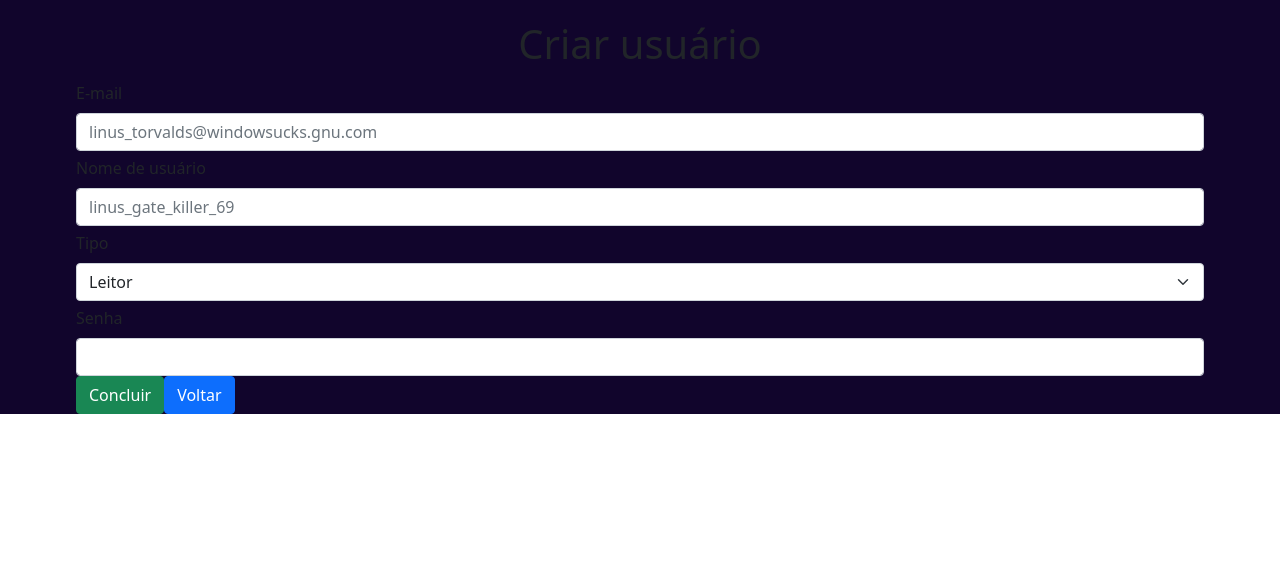
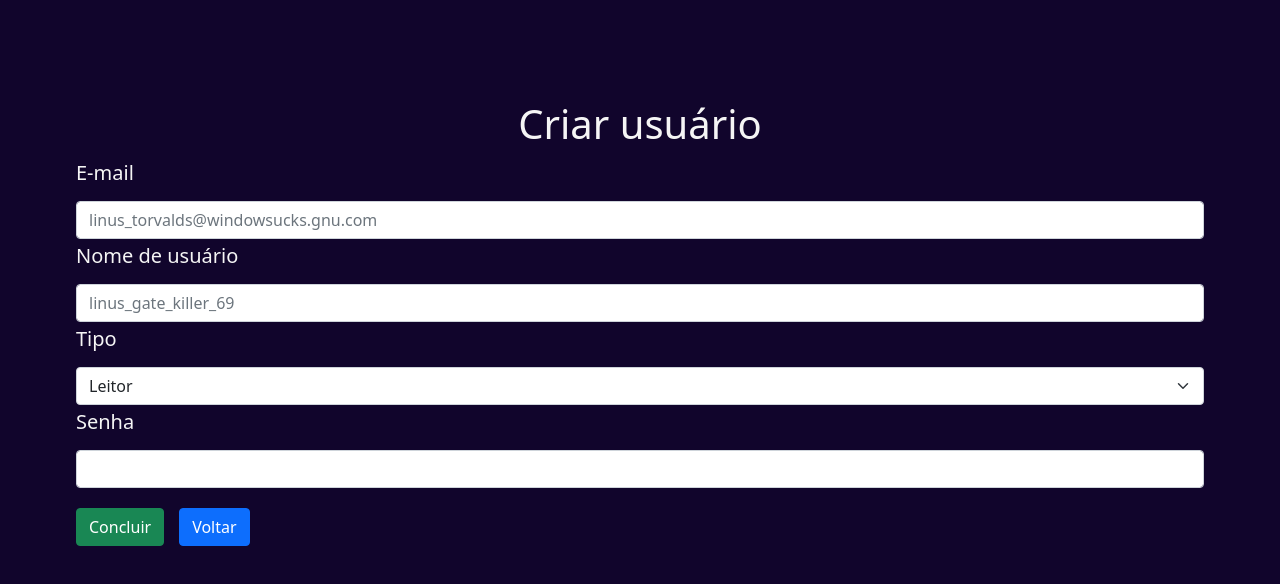
Before and after one commit to offpepe/movie-library, a React (Create React App) app: page /login/signIn in a window 1280 px wide. Shown: the top 584 px of the page. Built offline with nearby package versions, Linux system fonts and the light colour scheme.

Commit message:
feat: SignIn style

```diff
--- a/src/pages/CreateMovie.js
+++ b/src/pages/CreateMovie.js
@@ -13,7 +13,7 @@ export default function CreateMovie () {
       token = localStorage.getItem('token');
       email = localStorage.getItem('email');
     }
-    const [user, getUser] = useState({})
+    const [user, getUser] = useState({});
     const [newMovie, setNewMovie] = useState({});
     const [dispatchCard, setDispatch] = useState(false);
     const [redirect, setRedirect] = useState(false);
--- a/src/pages/SignIn.js
+++ b/src/pages/SignIn.js
@@ -2,6 +2,7 @@ import React, { useState } from 'react';
 import { Button, Container, Form, Alert } from 'react-bootstrap';
 import { Redirect } from 'react-router';
 import { createAccount } from '../services/apiRequests';
+import './css/SignIn.css';
 
 export default function SignIn () {
     const [redirect, setRedirect] = useState(false);
@@ -17,8 +18,8 @@ export default function SignIn () {
         </Alert>
       );
         return (
-            <main>
-                <Container style={ { paddingTop: "20px" } }>
+            <main className="sign-in-main">
+                <Container className="sign-in-conteiner" style={ { paddingTop: "20px" } }>
                   <h1 style={ { textAlign: "center" } }> Criar usuário </h1>
                   <Form onSubmit={ async (ev) => {
                       ev.preventDefault();
@@ -49,24 +50,26 @@ export default function SignIn () {
                           }
                       }
                   } }>
-                      <Form.Label> E-mail </Form.Label>
+                      <Form.Label> <h5>E-mail</h5> </Form.Label>
                       <Form.Control type="email" name="email" placeholder="linus_torvalds@windowsucks.gnu.com"  />
-                      <Form.Label> Nome de usuário </Form.Label>
+                      <Form.Label> <h5>Nome de usuário</h5> </Form.Label>
                       <Form.Control type="text" name="username" placeholder="linus_gate_killer_69" />
-                      <Form.Label> Tipo </Form.Label>
+                      <Form.Label> <h5>Tipo</h5> </Form.Label>
                       <Form.Select name="type">
                       <option value="reader"> Leitor </option>
                       <option value="creator"> Criador </option>
                       <option value="admin"> Administrador </option>
                       </Form.Select>
-                      <Form.Label> Senha </Form.Label>
+                      <Form.Label> <h5>Senha</h5> </Form.Label>
                       <Form.Control type="password" name="password" />
+                      <div className="sign-in-buttonGroup">
                       <Button type="submit" variant="success"> Concluir </Button>
                       <Button type="button" onClick={ () => setRedirect(true) }> Voltar </Button>
+                      </div>
                   </Form>
                  { showAlert && errAlert  }
                 </Container>
-                { redirect && <Redirect to="/login" /> }
+                { redirect && <Redirect to="/movies" /> }
             </main>
         );
 }
--- /dev/null
+++ b/src/pages/css/SignIn.css
@@ -0,0 +1,20 @@
+.sign-in-main {
+    height: 100vh;
+    display: flex;
+    justify-content: center;
+    align-items: center;
+}
+
+.sign-in-conteiner {
+    color: whitesmoke;
+    height: 80%;
+    width: 80%;
+}
+
+.sign-in-buttonGroup {
+    margin: 20px 0;
+}
+
+.sign-in-buttonGroup button {
+    margin: 0 15px 0 0;
+}
```
